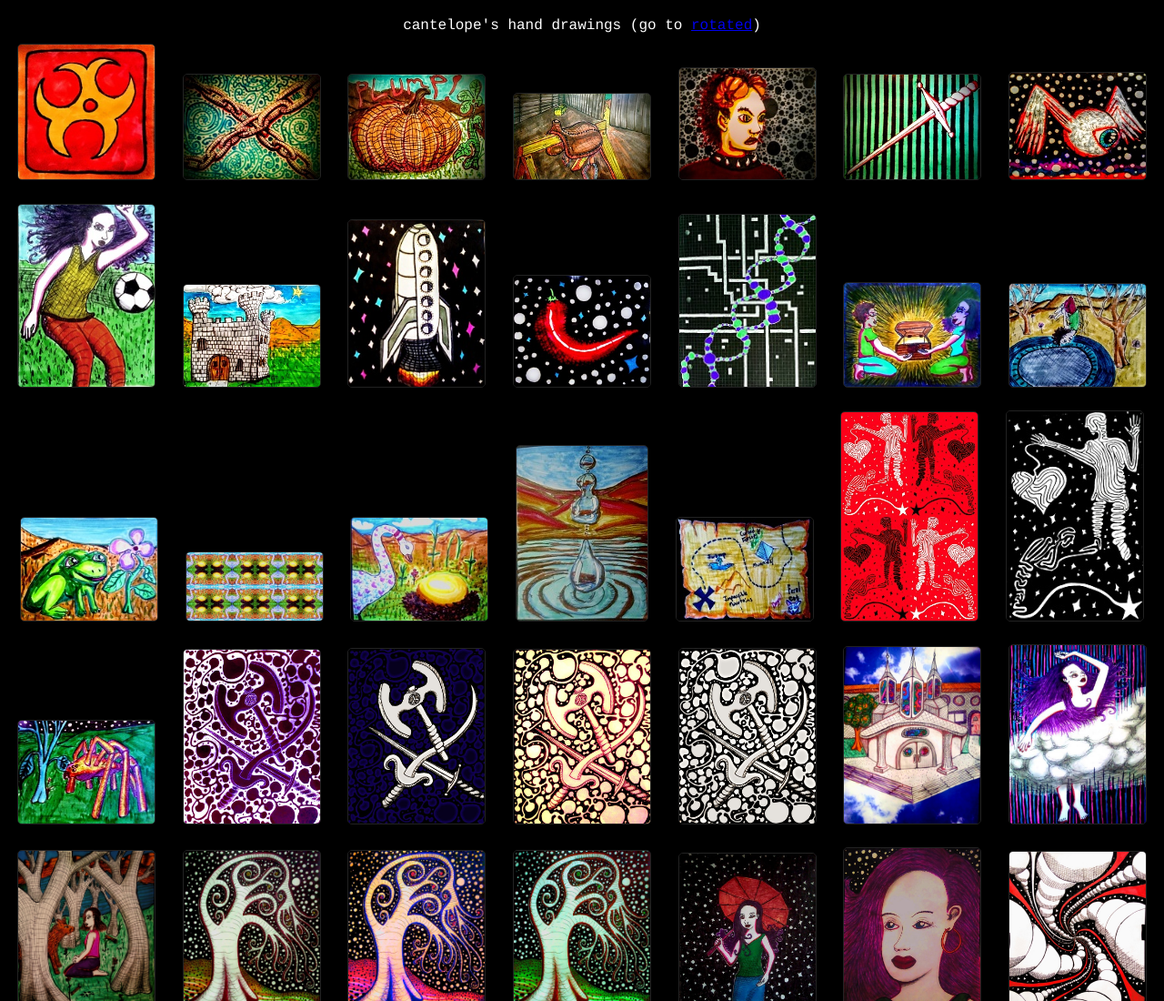
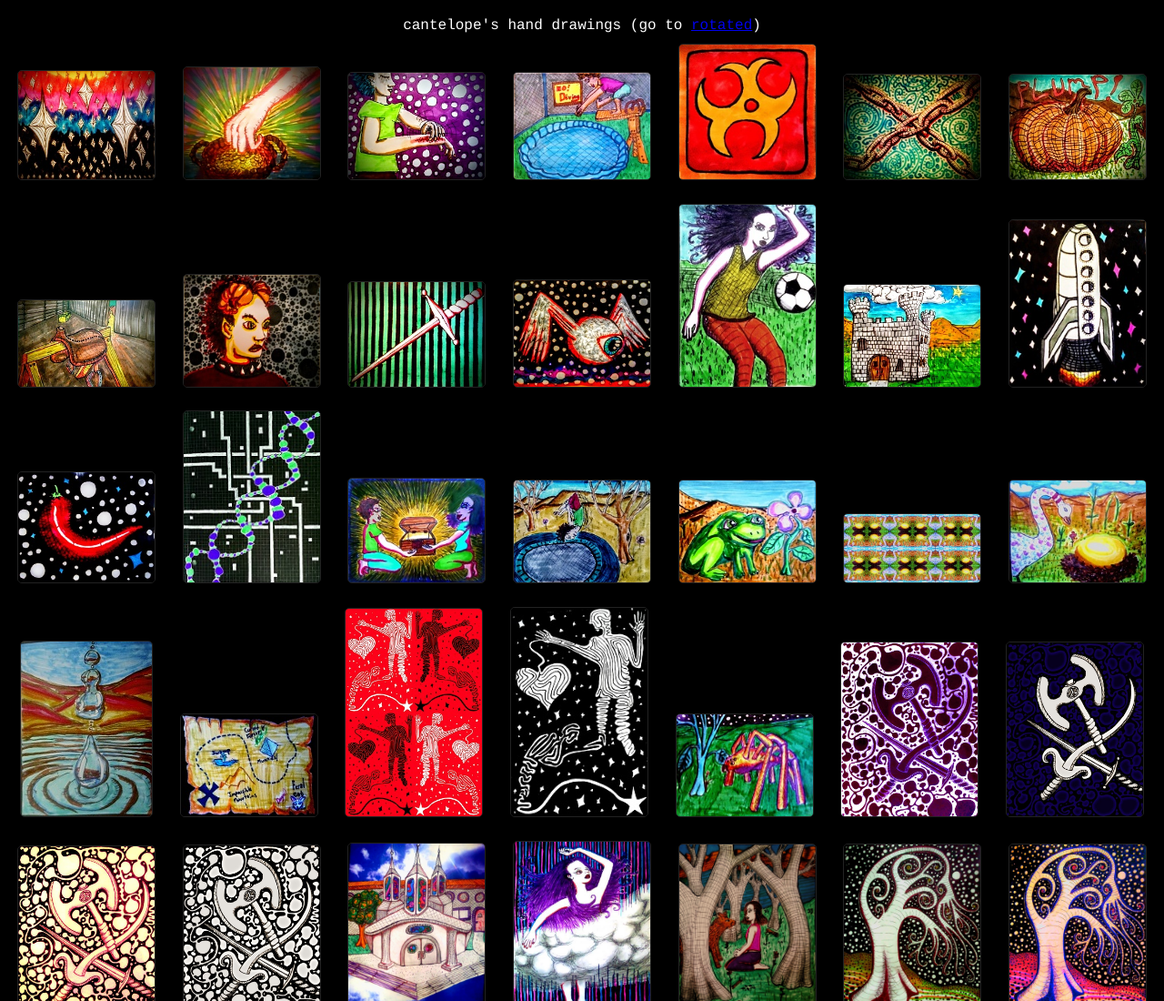
Before and after one commit to cantelope42/cantelope.org, a plain HTML site: page index.html in a window 1280 px wide. Shown: the top 1100 px of the page at 91% size. Drawn offline with Linux system fonts and the light colour scheme.

Commit message:
Update index.html

```diff
--- a/index.html
+++ b/index.html
@@ -26,6 +26,10 @@
   <body>
     <div class="main">
       cantelope's hand drawings (go to <a href="rotated">rotated</a>)<br>
+      <a href="Cte57WT.jpeg" target="_blank"><img class="pic" src="Cte57WT_thumb.jpg"></a>
+      <a href="gSrCTjA.jpeg" target="_blank"><img class="pic" src="gSrCTjA_thumb.jpg"></a>
+      <a href="Kz2fAhr.jpeg" target="_blank"><img class="pic" src="Kz2fAhr_thumb.jpg"></a>
+      <a href="rcitGq6.jpeg" target="_blank"><img class="pic" src="rcitGq6_thumb.jpg"></a>
       <a href="9hkIOaC.jpeg" target="_blank"><img class="pic" src="9hkIOaC_thumb.jpg"></a>
       <a href="x6RZJFb.jpeg" target="_blank"><img class="pic" src="x6RZJFb_thumb.jpeg"></a>
       <a href="ARjoese.jpeg" target="_blank"><img class="pic" src="ARjoese_thumb.jpg"></a>
```
